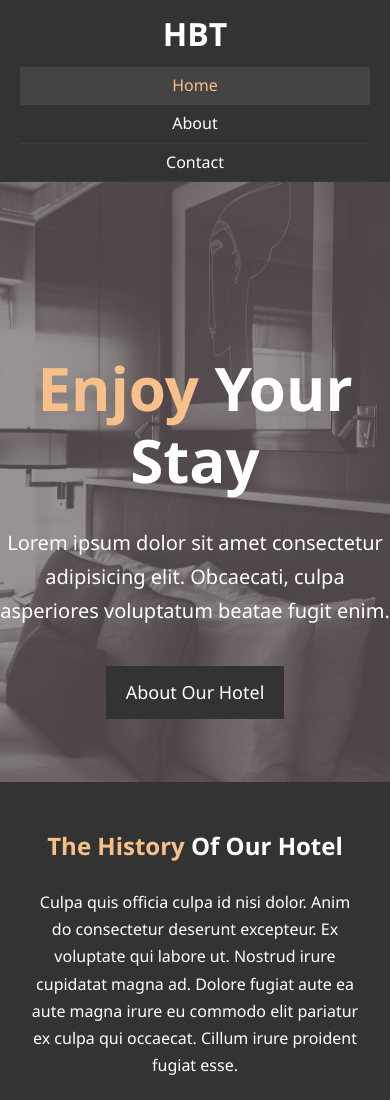
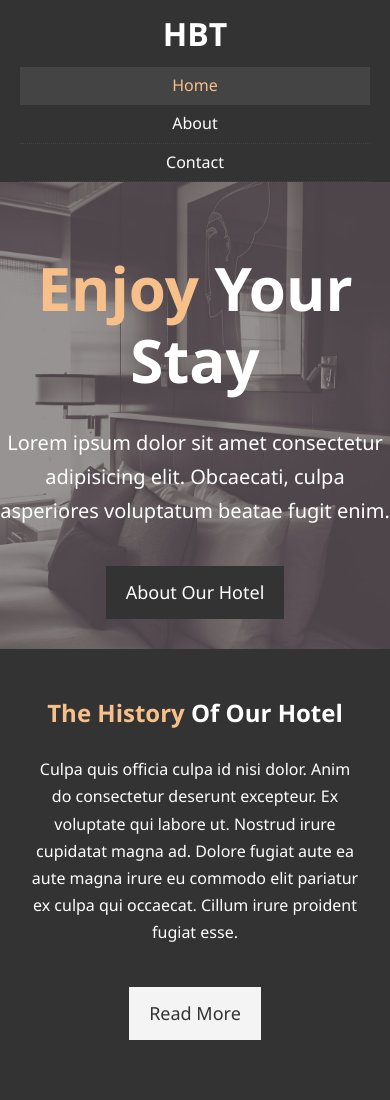
Before and after one commit to xiillii/HtmlSandbox, a plain HTML site: page HotelWebsite/index.html in a window 390 px wide. Shown: the top 1100 px of the page. Drawn offline with Linux system fonts and the light colour scheme.

Commit message:
Hotel website Make fixing Showcase section resposive

```diff
--- a/HotelWebsite/css/mobile.css
+++ b/HotelWebsite/css/mobile.css
@@ -12,6 +12,19 @@
   padding: 5px;
   border-bottom: #444 dotted 1px;
 }
+
+/* Showcase */
+#showcase {
+  height: 100%;
+}
+
+#showcase .showcase-content {
+  padding-top: 70px;
+  padding-bottom: 30px;
+}
+
+
+/* Home Info */
 
 #home-info {
   height: 550px;
```
